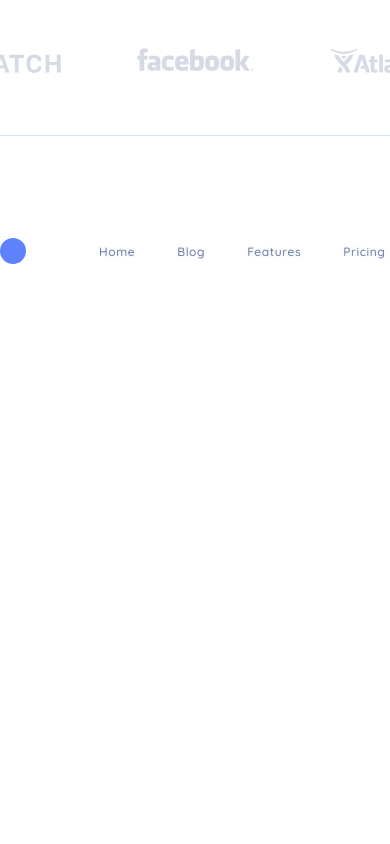
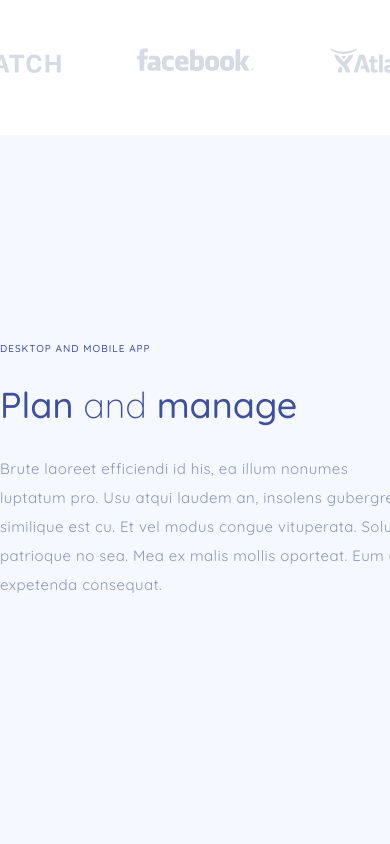
Before and after one commit to Grigorasch/Plan-Your-Life, a plain HTML site: page index.html in a window 390 px wide. Shown: the part 660-1504 px from the top of the page. Before the commit the page ends 1082 px from the top, so only its background shows below. Drawn offline with Linux system fonts and the light colour scheme.

Commit message:
Начата всёрстка блока с приложением

```diff
--- a/index.html
+++ b/index.html
@@ -20,7 +20,8 @@
     <header>
         <div class="navigation">
             <div class="navigation__wrapper">
-                <a href="/" class="margin-right_LXXIII"><img src="./images/logo.svg" alt="На главную" class="navigation__logo"></a>
+                <a href="/" class="margin-right_LXXIII"><img src="./images/logo.svg" alt="На главную"
+                        class="navigation__logo"></a>
                 <nav>
                     <ul class="links gap_XXXXII">
                         <li><a href="#" class="links__item">Home</a></li>
@@ -33,10 +34,14 @@
             </div>
             <div class="navigation__wrapper">
                 <ul class="links gap_XXXIV margin-right_XXXXIV">
-                    <li><a href="#" class="links__item" target="_blank"><img src="./images/social/facebook.svg" alt="Facebook" class="links__image"></a></li>
-                    <li><a href="#" class="links__item" target="_blank"><img src="./images/social/telegram.svg" alt="Telegram" class="links__image"></a></li>
-                    <li><a href="#" class="links__item" target="_blank"><img src="./images/social/twitter.svg" alt="Twitter" class="links__image"></a></li>
-                    <li><a href="#" class="links__item" target="_blank"><img src="./images/social/medium.svg" alt="Medium" class="links__image"></a></li>
+                    <li><a href="#" class="links__item" target="_blank"><img src="./images/social/facebook.svg"
+                                alt="Facebook" class="links__image"></a></li>
+                    <li><a href="#" class="links__item" target="_blank"><img src="./images/social/telegram.svg"
+                                alt="Telegram" class="links__image"></a></li>
+                    <li><a href="#" class="links__item" target="_blank"><img src="./images/social/twitter.svg"
+                                alt="Twitter" class="links__image"></a></li>
+                    <li><a href="#" class="links__item" target="_blank"><img src="./images/social/medium.svg"
+                                alt="Medium" class="links__image"></a></li>
                 </ul>
                 <button class="button button-color_light-blue">Get started</button>
             </div>
@@ -45,9 +50,12 @@
 
     <main>
         <div class="productivity">
-            <p class="productivity__supheading">PLAN YOUR LIFE</p>
-            <h1 class="productivity__heading">Increase your <span class="productivity__heading-selection">productivity</span></h1>
-            <p class="productivity__description">Brute laoreet efficiendi id his, ea illum nonumes luptatum pro. Usu atqui laudem an, insolens gubergren similique est cu. Et vel modus congue vituperata.</p>
+            <p class="section__supheading productivity__supheading">PLAN YOUR LIFE</p>
+            <h1 class="section__heading productivity__heading">Increase your <span
+                    class="section__heading-selection">productivity</span></h1>
+            <p class="section__description productivity__description">Brute laoreet efficiendi id his, ea illum nonumes
+                luptatum pro. Usu atqui
+                laudem an, insolens gubergren similique est cu. Et vel modus congue vituperata.</p>
             <img src="./images/icons/play-button.svg" alt="" class="productivity__play-icon">
         </div>
 
@@ -60,12 +68,31 @@
                 <li><img src="./images/icons/audi.svg" alt="Audi" class="links__image"></li>
             </ul>
         </div>
+
+        <div class="app">
+            <div class="app__container">
+                <div class="app__text">
+                    <p class="section__supheading app__supheading">DESKTOP AND MOBILE APP</p>
+                    <h2 class="section__heading app__heading"><span class="section__heading-selection">Plan</span> and <span
+                            class="section__heading-selection">manage</span>
+                    </h2>
+                    <p class="section__description app__description">Brute laoreet efficiendi id his, ea illum nonumes luptatum pro. Usu
+                        atqui laudem an, insolens gubergren similique est cu. Et vel modus congue vituperata. Solum
+                        patrioque no sea. Mea ex malis mollis oporteat. Eum an expetenda consequat.</p>
+                </div>
+                <div class="app__picture">
+                    <img src="./images/backgrounds/illustration.png" alt="" class="app__image">
+                </div>
+            </div>
+
+        </div>
     </main>
 
     <footer class="footer">
         <div class="navigation margin-bottom_X">
             <div class="navigation__wrapper">
-                <a href="/" class="margin-right_LXXIII"><img src="./images/logo.svg" alt="На главную" class="navigation__logo"></a>
+                <a href="/" class="margin-right_LXXIII"><img src="./images/logo.svg" alt="На главную"
+                        class="navigation__logo"></a>
                 <nav>
                     <ul class="links gap_XXXXII">
                         <li><a href="#" class="links__item">Home</a></li>
@@ -78,10 +105,14 @@
             </div>
             <div class="navigation__wrapper">
                 <ul class="links gap_XXXIV margin-right_XXXXIV">
-                    <li><a href="#" class="links__item" target="_blank"><img src="./images/social/facebook.svg" alt="Facebook" class="links__image"></a></li>
-                    <li><a href="#" class="links__item" target="_blank"><img src="./images/social/telegram.svg" alt="Telegram" class="links__image"></a></li>
-                    <li><a href="#" class="links__item" target="_blank"><img src="./images/social/twitter.svg" alt="Twitter" class="links__image"></a></li>
-                    <li><a href="#" class="links__item" target="_blank"><img src="./images/social/medium.svg" alt="Medium" class="links__image"></a></li>
+                    <li><a href="#" class="links__item" target="_blank"><img src="./images/social/facebook.svg"
+                                alt="Facebook" class="links__image"></a></li>
+                    <li><a href="#" class="links__item" target="_blank"><img src="./images/social/telegram.svg"
+                                alt="Telegram" class="links__image"></a></li>
+                    <li><a href="#" class="links__item" target="_blank"><img src="./images/social/twitter.svg"
+                                alt="Twitter" class="links__image"></a></li>
+                    <li><a href="#" class="links__item" target="_blank"><img src="./images/social/medium.svg"
+                                alt="Medium" class="links__image"></a></li>
                 </ul>
                 <button class="button button-color_light-blue">Get started</button>
             </div>
--- a/styles/generalStyle.scss
+++ b/styles/generalStyle.scss
@@ -88,6 +88,10 @@
                 background: #b2cdff;
             }
         }
+        &_blue {
+            background: #4C85FF;
+            color: #ffffff;
+        }
     }
 }
 
--- a/styles/mainStyle.scss
+++ b/styles/mainStyle.scss
@@ -1,25 +1,19 @@
-.productivity {
-    padding-top: 92px;
-    height: 570px;
-    text-align: center;
-    background: url(../images/backgrounds/productivity.svg);
-
+.section {
     &__supheading {
-        margin-bottom: 16px;
         font-weight: 500;
         font-size: 10px;
         line-height: 12px;
         letter-spacing: 0.1em;
         text-transform: uppercase;
+        text-align: inherit;
         color: #3d4f9f;
     }
 
     &__heading {
-        margin-bottom: 28px;
         font-weight: 300;
         font-size: 48px;
         line-height: 60px;
-        text-align: center;
+        text-align: inherit;
         color: #3d4f9f;
 
         &-selection {
@@ -28,18 +22,36 @@
     }
 
     &__description {
-        margin: 0 auto 20px;
-        width: 500px;
         font-weight: 400;
         font-size: 15px;
         line-height: 29px;
-        text-align: center;
+        text-align: inherit;
         letter-spacing: 0.03em;
         color: #8d96bd;
     }
+}
+
+.productivity {
+    padding-top: 92px;
+    height: 570px;
+    text-align: center;
+    background: url(../images/backgrounds/productivity.svg);
 
     &__play-icon {
         width: 52px;
+    }
+
+    &__supheading {
+        margin-bottom: 16px;
+    }
+
+    &__heading {
+        margin-bottom: 28px;
+    }
+
+    &__description {
+        margin: 0 auto 20px;
+        width: 500px;
     }
 }
 
@@ -49,3 +61,36 @@
     align-items: center;
     height: 145px;
 }
+
+.app {
+    padding-top: 170px;
+    width: 100%;
+    height: 776px;
+    background: #F5F8FF;
+
+    &__container {
+        display: flex;
+        margin: 0 auto;
+        width: 900px;
+    }
+
+    &__supheading {
+        margin: 38px 0 27px;
+    }
+
+    &__heading {
+        margin-bottom: 27px;
+        font-size: 36px;
+        line-height: 45px;
+    }
+
+    &__description {
+        margin-bottom: 47px;
+        margin-right: 55px;
+        width: 413px;
+    }
+
+    &__image {
+        width: 653px;
+    }
+}
```
Also changed, not shown: images/backgrounds/illustration.png (added), styles/generalStyle.css, styles/mainStyle.css, 1 other file.
